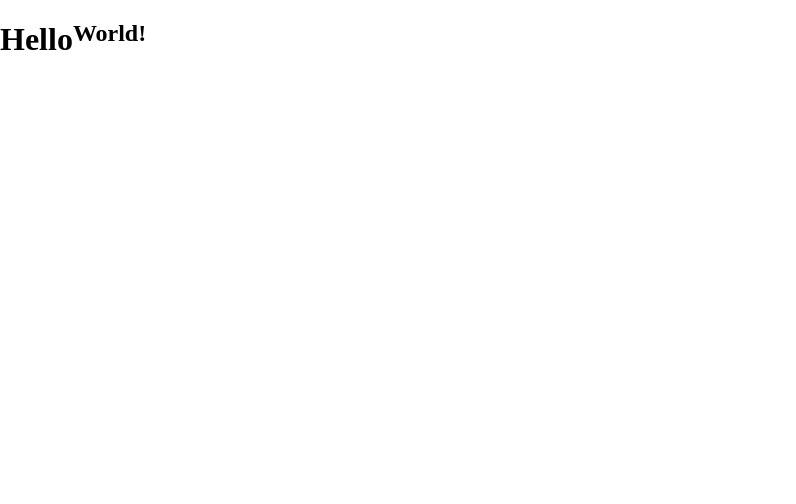
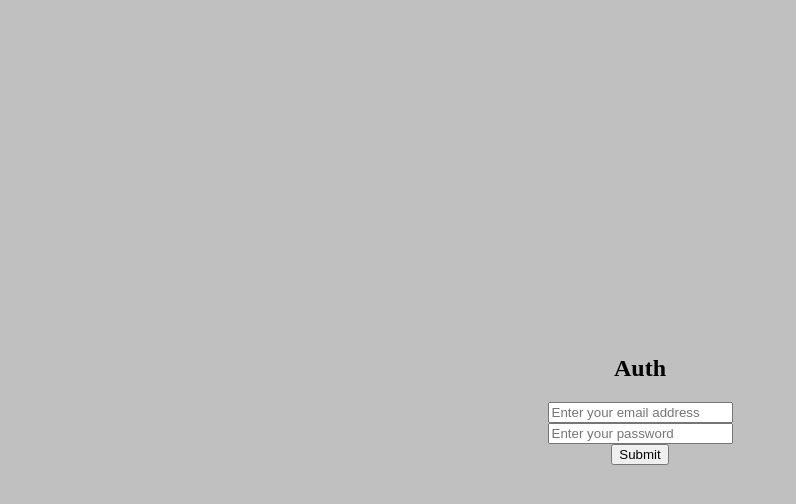
Before and after one commit to Chaa1982/dashboard, a React (Create React App) app: page / in a window 1280 px wide. Shown: the top 504 px of the page, without its empty margins (0-796 px from the left). Built offline with nearby package versions, Linux system fonts and the light colour scheme.

Commit message:
add inputs and logic

```diff
--- a/src/App.tsx
+++ b/src/App.tsx
@@ -1,14 +1,14 @@
 import React from 'react';
 import './App.css';
-import {FlexColumn, FlexRow} from "./components/shared/Flex";
+import {FlexColumn} from "./components/shared/Flex";
+import {Auth} from "./components/static/auth/Auth";
 
 function App() {
   return (
-    <FlexRow className="App">
-      <h1>Hello</h1>
-        <h2>World!</h2>
+    <FlexColumn className="App">
+      <Auth />
 
-    </FlexRow>
+    </FlexColumn>
   );
 }
 
--- a/src/components/shared/Flex.tsx
+++ b/src/components/shared/Flex.tsx
@@ -1,6 +1,8 @@
 import styled from "styled-components";
 
 interface FlexProps {
+    width?: string;
+    height?: string;
     margin?: string;
     padding?: string;
     justifyContent?: string;
@@ -13,6 +15,8 @@ interface FlexProps {
 const Flex = styled('div')<FlexProps>`
     display: flex;
 
+    width: ${(props) => props.width || "auto"};
+    height: ${(props) => props.height || "auto"};
     margin: ${(props) => props.margin || '0'};
     padding: ${(props) => props.padding || '0'};
     justify-content: ${(props) => props.justifyContent || 'flex-start'};
--- /dev/null
+++ b/src/components/static/auth/Auth.tsx
@@ -0,0 +1,27 @@
+import {FlexColumn} from "../../shared/Flex";
+import './auth.css';
+import {useState} from "react";
+import {IUser} from "../../../types";
+
+export const Auth = () => {
+    const [formData, setFormData] = useState<IUser>({email: "", password: ""});
+
+    return (
+        <FlexColumn className={'auth'} width="100%" height={'100vh'} justifyContent={'center'} alignItems="center" background={'silver'}>
+            <h2>Auth</h2>
+            <input
+                type={"email"}
+                placeholder={'Enter your email address'}
+                value={formData.email}
+                onChange={(e) => setFormData({...formData, email: e.target.value})}
+            />
+            <input
+                type={"password"}
+                placeholder={'Enter your password'}
+                value={formData.password}
+                onChange={(e) => setFormData({...formData, password: e.target.value})}
+            />
+            <button>Submit</button>
+        </FlexColumn>
+    );
+}
--- a/src/types.ts
+++ b/src/types.ts
@@ -1,3 +1,4 @@
-export interface Types {
-
+export interface IUser {
+    email: string;
+    password: string;
 };
```
Also changed, not shown: src/components/static/auth/auth.css (added).
